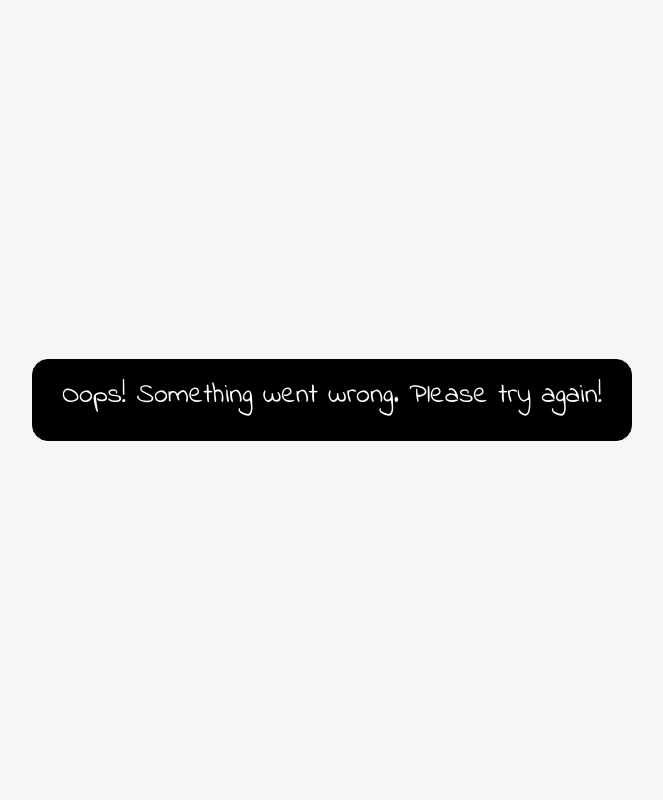
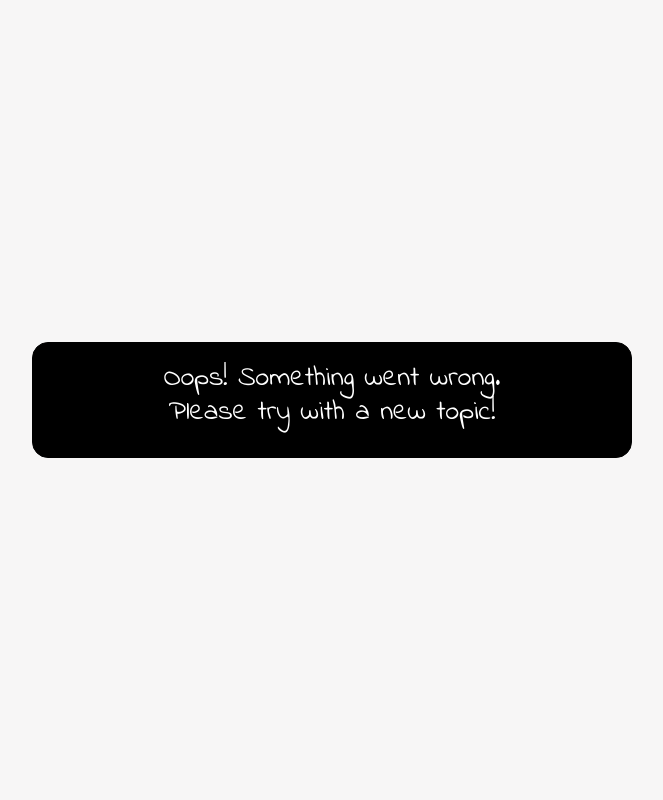
Before and after one commit to kosuri-indu/ExplainLikeIAmFive, a Flask app: page /quiz in a window 1280 px wide. Shown: the whole page, without its empty margins (308-971 px from the left). Run offline with Flask 3, Linux system fonts and the light colour scheme.

Commit message:
Code Update

```diff
--- a/backend/app.py
+++ b/backend/app.py
@@ -57,8 +57,8 @@ def explain():
                     return render_template("error.html")
             session['quiz'] = quiz
         except ValueError:
-            # session['error'] = True
-            # session.modified = True
+            session['error'] = True
+            session.modified = True
             return render_template("error.html")
 
     topic = session.get('topic', None)
--- a/frontend/templates/error.html
+++ b/frontend/templates/error.html
@@ -14,7 +14,7 @@
 <body>
     <div class="body">
         <div class="error welcome">
-            <h3>Oops! Something went wrong. Please try again!</h3>
+            <h3>Oops! Something went wrong. <br>Please try with a new topic!</h3>
         </div>
     </div>
 </body>
```
